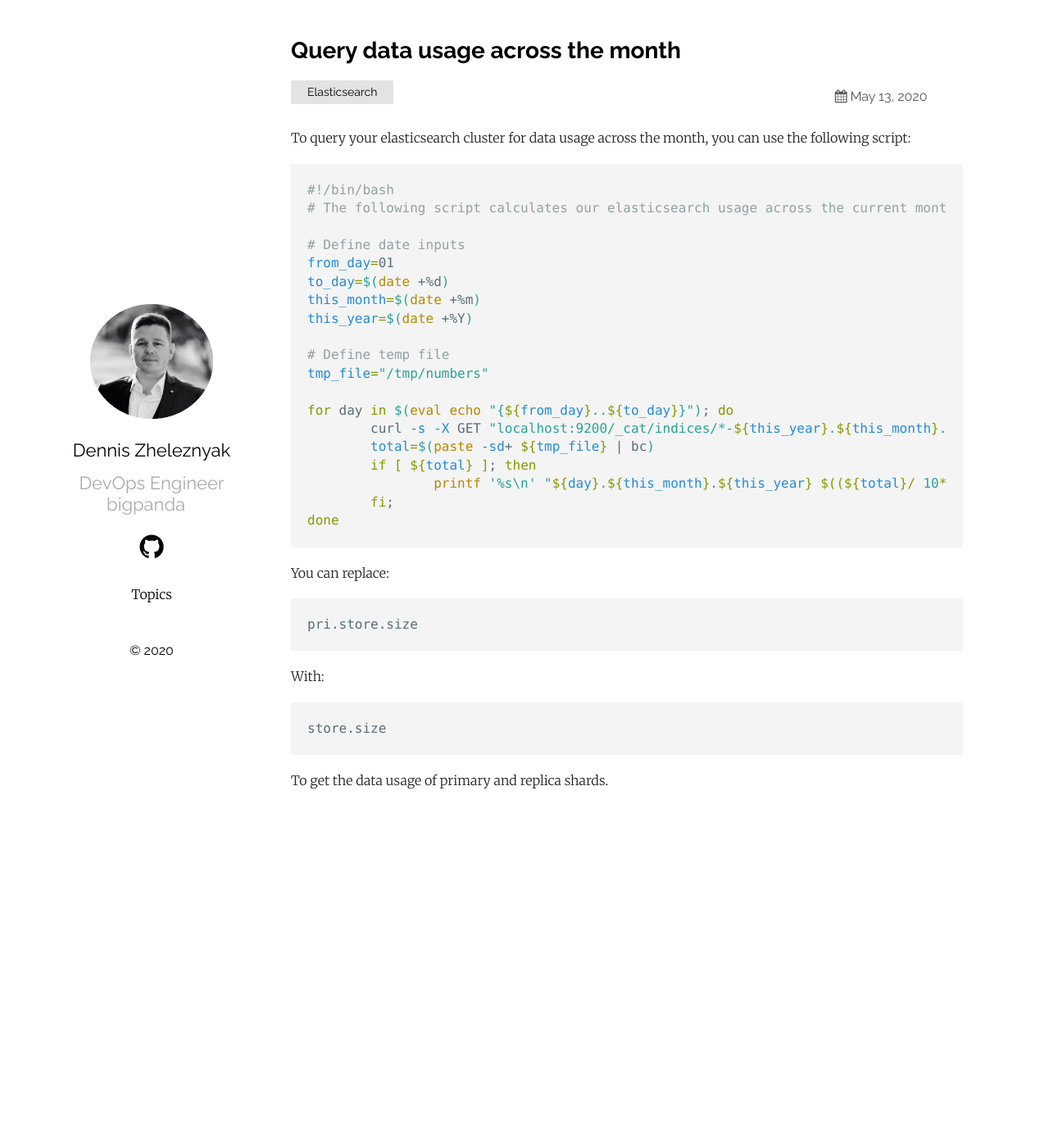
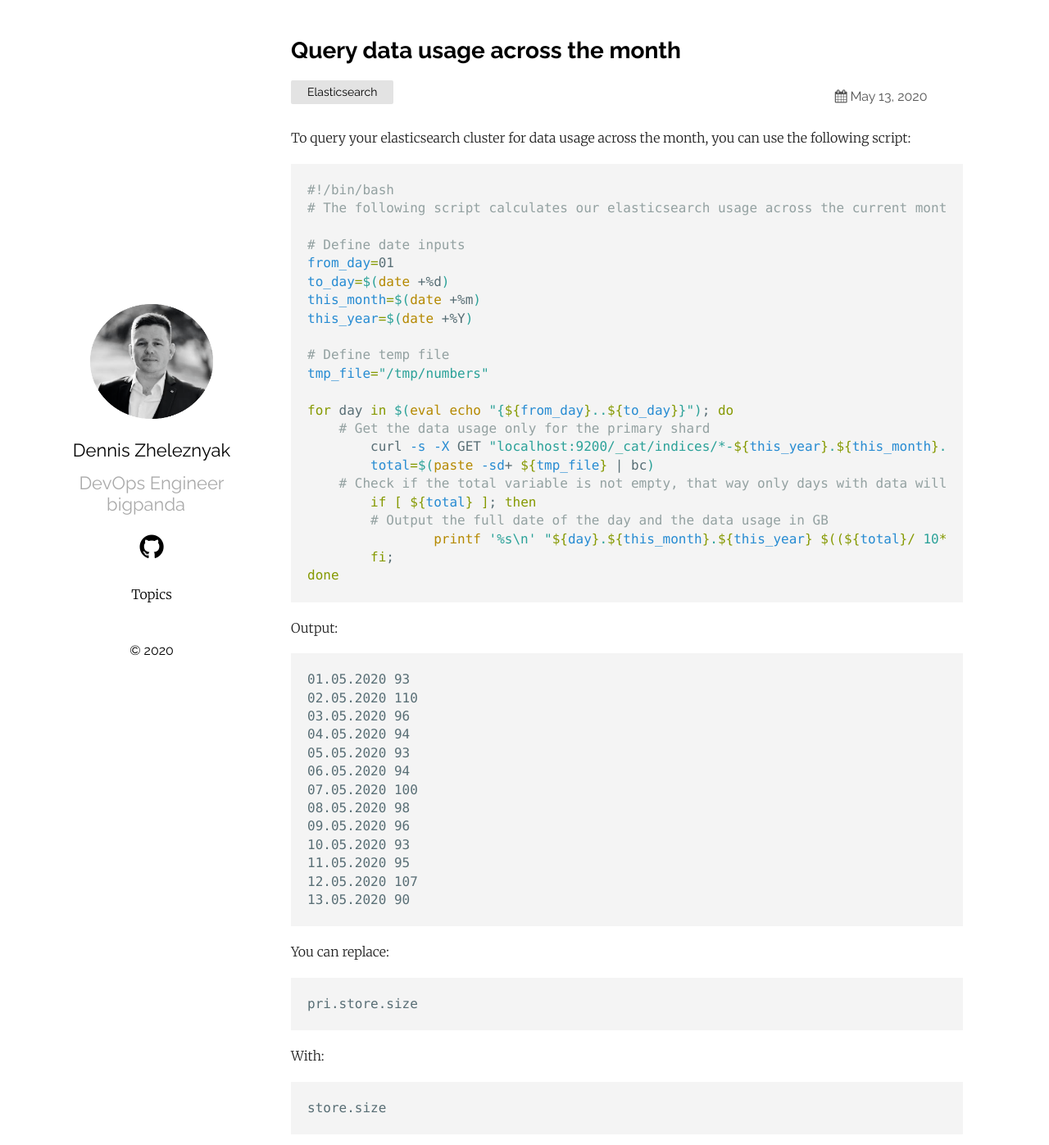
Before and after one commit to denzhel/denzhel.github.io, a Jekyll site: the page built from _posts/2020-05-13-elasticsearch-data-usage.md, in a window 1280 px wide and 1400 px high. Shown: the top 1397 px of the window at 82% size. Built offline with Jekyll 4.4.1, drawn with Linux system fonts in a browser that asks for light colours; comment, search, counter and statistics services are not loaded.

Commit message:
add-info

````diff
--- a/_posts/2020-05-13-elasticsearch-data-usage.md
+++ b/_posts/2020-05-13-elasticsearch-data-usage.md
@@ -21,21 +21,40 @@ this_year=$(date +%Y)
 tmp_file="/tmp/numbers"
 
 for day in $(eval echo "{${from_day}..${to_day}}"); do
+	# Get the data usage only for the primary shard
         curl -s -X GET "localhost:9200/_cat/indices/*-${this_year}.${this_month}.${day}/?bytes=b&h=pri.store.size" > ${tmp_file}
         total=$(paste -sd+ ${tmp_file} | bc)
+	# Check if the total variable is not empty, that way only days with data will be printed
         if [ ${total} ]; then
+		# Output the full date of the day and the data usage in GB
                 printf '%s\n' "${day}.${this_month}.${this_year} $((${total}/ 10**9))"
         fi;
 done
 ```
+Output:
+```sh
+01.05.2020 93
+02.05.2020 110
+03.05.2020 96
+04.05.2020 94
+05.05.2020 93
+06.05.2020 94
+07.05.2020 100
+08.05.2020 98
+09.05.2020 96
+10.05.2020 93
+11.05.2020 95
+12.05.2020 107
+13.05.2020 90
+```
 
 You can replace:
 
-```
+```sh
 pri.store.size
 ```
 With:
-```
+```sh
 store.size
 ```
 
````
